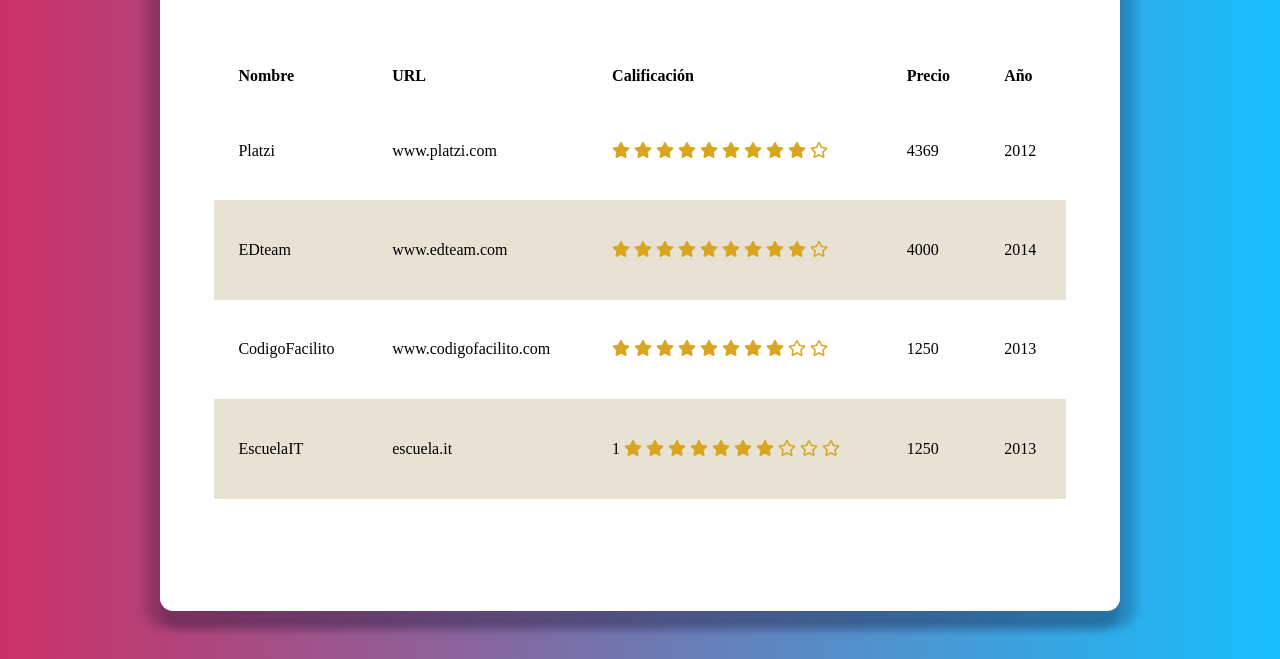
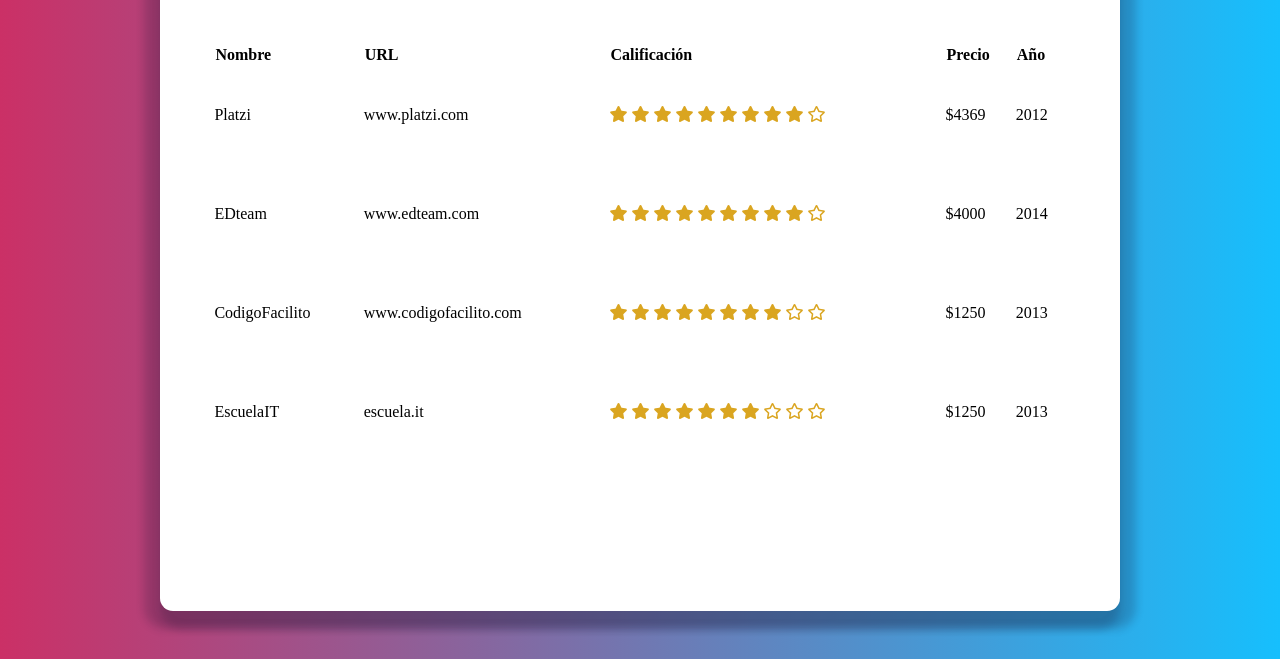
Before and after one commit to tinoco123/topE-learningPlatforms, a plain HTML site: page index.html in a window 1280 px wide. Shown: the part 141-800 px from the top of the page. Drawn offline with nearby package versions, Linux system fonts and the light colour scheme; a web font is replaced by a local one.

Commit message:
Se añadio java script
Pequeña animacación

```diff
--- a/assets/css/main.css
+++ b/assets/css/main.css
@@ -10,21 +10,31 @@
     align-items: center;
     justify-content: center;
 
+
 }
+
 .center-container{
-
-    max-width: 70%;
-    max-height: 80%;
     width: 100%;
     height: 80%;
+    padding: 1em;
+    overflow-x: hidden;
     background-color: white;
+    border-radius: 1em;
     box-shadow: 8px 10px 9px 8px rgba(22, 15, 46, 0.2), -8px 10px 9px 8px rgba(22,15,46,.20);
-    border-radius: 13px;
+}
+td{
+    display: block;
+    width: 100%;
+    padding: 1em 2em;
+}
+td:nth-of-type(1){
 
-    padding: 2em;
-    overflow: auto;
+    font-size: 1.5em;
+    padding: .5em 1.5em;
 
-
+}
+th{
+    display: none;
 }
 .titulo {
 
@@ -59,23 +69,16 @@
 
 
 .table{
-    padding-top: 2em;
     margin: auto;
+
     border-spacing: 0;
     width: 95%;
     flex-wrap: wrap;
-    height: 75%;
+    height: 65%;
 
 
 }
-.table td, .table th{
-    text-align: left;
-    padding: 1em 1.5em;
 
-}
-.table tr:nth-child(even){
-    background-color:#E8E2D5;
-}
 
 
 
@@ -142,3 +145,42 @@
 img{
     max-width: 100%;
 }
+@media (min-width: 900px) {
+    .center-container{
+
+
+        width: 70%;
+        height: 80%;
+        background-color: white;
+        box-shadow: 8px 10px 9px 8px rgba(22, 15, 46, 0.2), -8px 10px 9px 8px rgba(22,15,46,.20);
+        border-radius: 13px;
+
+        padding: 2em;
+        overflow: hidden;
+
+
+    }
+    td{
+        display: table-cell;
+        width: auto;
+        padding: 0em;
+
+    }
+    td:nth-of-type(1){
+        display: table-cell;
+
+        padding: 0em;
+        font-size: 1em;
+
+    }
+    th{
+        display: table-cell;
+        text-align: left;
+    }
+    .table{
+        margin-top: 3em;
+    }
+
+
+
+}
--- /dev/null
+++ b/assets/main.js
@@ -0,0 +1,19 @@
+let button = document.querySelectorAll(".button");
+
+button.forEach(function (button) {
+    button.addEventListener("click", function (ev){
+        ev.preventDefault();
+
+        let container = document.querySelector(".center-container");
+        container.classList.remove("animate__animated");
+        container.classList.remove("animate__fadeInDown");
+
+        container.classList.add("animate__animated");
+        container.classList.add("animate__fadeOutUp");
+
+        setTimeout(function () {
+            location.href = "/topE-learningPlatforms/index.html";
+        }, 700);
+        return false;
+    });
+});
--- a/index.html
+++ b/index.html
@@ -10,6 +10,7 @@
     <link rel="stylesheet" href="https://necolas.github.io/normalize.css/8.0.1/normalize.css">
     <link rel="stylesheet" href="assets/css/main.css">
     <link rel="stylesheet" href="css/all.min.css">
+
     <link rel="stylesheet" href="assets/css/animate.css">
 </head>
 <body>
@@ -43,7 +44,7 @@
                            <i class="fas fa-star"></i>
                            <i class="far fa-star"></i>
                        </td>
-                       <td>4369</td>
+                       <td>$4369</td>
                        <td>2012</td>
                    </tr>
                    <tr>
@@ -61,7 +62,7 @@
                            <i class="fas fa-star"></i>
                            <i class="far fa-star"></i>
                        </td>
-                       <td>4000</td>
+                       <td>$4000</td>
                        <td>2014</td>
                    </tr>
                    <tr>
@@ -83,7 +84,7 @@
                            <i class="far fa-star"></i>
                            <i class="far fa-star"></i>
                        </td>
-                       <td>1250</td>
+                       <td>$1250</td>
                        <td>2013</td>
                    </tr>
                    <tr>
@@ -93,7 +94,7 @@
                        <td>
                            <a href="https://escuela.it/" rel="">escuela.it</a>
                        </td>
-                       <td>1
+                       <td>
                            <i class="fas fa-star"></i>
                            <i class="fas fa-star"></i>
                            <i class="fas fa-star"></i>
@@ -105,7 +106,7 @@
                            <i class="far fa-star"></i>
                            <i class="far fa-star"></i>
                        </td>
-                       <td>1250</td>
+                       <td>$1250</td>
                        <td>2013</td>
                    </tr>
                </tbody>
@@ -116,6 +117,6 @@
     </div>
 
 
-
+    <script src="assets/main.js"></script>
 </body>
 </html>
```
Also changed, not shown: platforms/cfacilito.html (+1 -0 lines).
